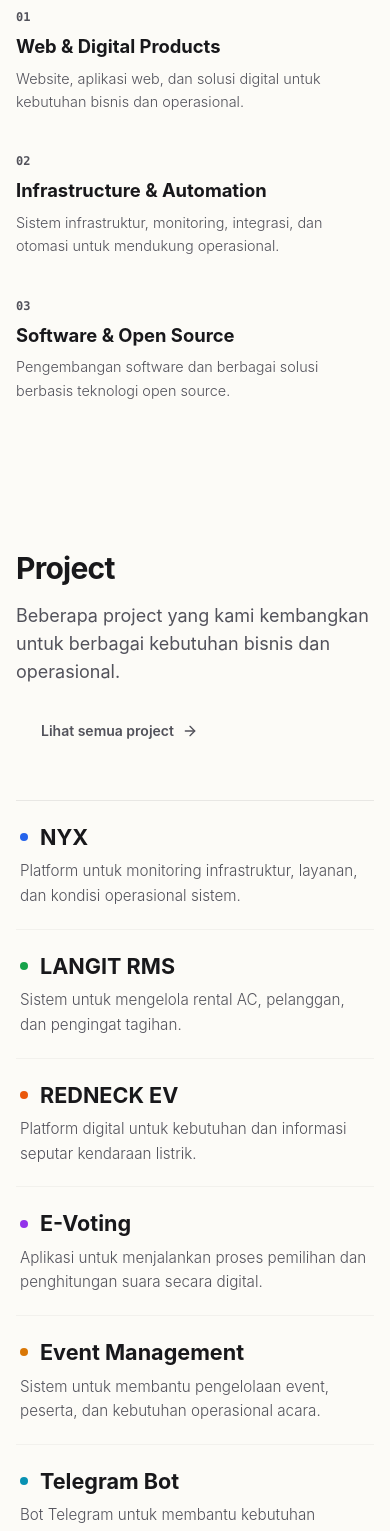
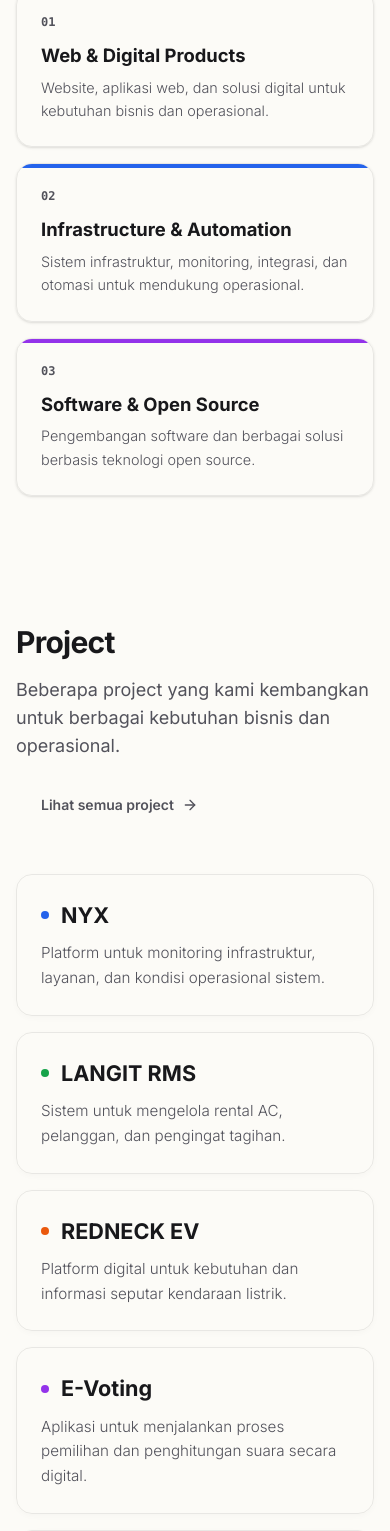
Before and after one commit to trisfproject/trisfproject.github.io, a React (Vite) app: page / in a window 390 px wide. Shown: the part 1003-2534 px from the top of the page. Built offline with nearby package versions, Linux system fonts and the light colour scheme.

Commit message:
style: add Inter font, refactor projects and services sections with card-based layouts and responsive styling

```diff
--- a/index.html
+++ b/index.html
@@ -21,6 +21,11 @@
     />
     <meta name="author" content="TRISF PROJECT" />
     <meta name="theme-color" content="#ffffff" />
+
+    <link rel="preconnect" href="https://fonts.googleapis.com">
+    <link rel="preconnect" href="https://fonts.gstatic.com" crossorigin>
+    <link href="https://fonts.googleapis.com/css2?family=Inter:wght@300;400;500;600;700;800&display=swap" rel="stylesheet">
+
     <link rel="canonical" href="https://trisf.my.id/" />
     <meta property="og:type" content="website" />
     <meta property="og:site_name" content="TRISF PROJECT" />
--- a/src/sections/Projects.jsx
+++ b/src/sections/Projects.jsx
@@ -53,16 +53,16 @@
           </Reveal>
         </div>
 
-        <div className="flex flex-col border-t border-line-site mt-4 md:mt-0">
+        <div className="flex flex-col sm:border-t sm:border-line-site mt-4 md:mt-0">
           {featuredProjects.map((project, index) => (
             <Reveal key={project.title} delay={index * 0.1}>
-              <div className="group flex flex-col py-5 sm:py-8 border-b border-line-site/50 md:border-line-site hover:bg-black/[0.01] dark:hover:bg-white/[0.01] transition-colors duration-300">
-                <div className="flex flex-col md:flex-row md:items-center md:gap-24 w-full px-1 sm:px-6">
+              <div className="group flex flex-col p-6 sm:p-0 sm:py-8 bg-surface sm:bg-transparent border border-line-site sm:border-x-0 sm:border-t-0 sm:border-b sm:border-line-site/50 rounded-2xl sm:rounded-none mb-4 sm:mb-0 shadow-[0_2px_8px_-2px_rgba(0,0,0,0.04)] sm:shadow-none hover:bg-black/[0.01] dark:hover:bg-white/[0.01] transition-all duration-300 active:scale-[0.98] sm:active:scale-100">
+                <div className="flex flex-col md:flex-row md:items-center md:gap-24 w-full sm:px-6">
                   <h3 className={`text-[1.35rem] sm:text-2xl font-bold text-text-main min-w-[200px] shrink-0 flex items-center gap-3 transition-colors duration-300 ${getProjectColors(project).hover}`}>
-                    <span className={`size-2 rounded-full ${getProjectColors(project).dot}`} />
+                    <span className={`size-2 rounded-full shrink-0 ${getProjectColors(project).dot}`} />
                     {project.title}
                   </h3>
-                  <p className="mt-1.5 md:mt-0 text-[0.95rem] sm:text-lg text-text-muted leading-relaxed font-light">
+                  <p className="mt-2.5 md:mt-0 text-[0.95rem] sm:text-lg text-text-muted leading-relaxed font-light">
                     {project.description}
                   </p>
                 </div>
--- a/src/sections/Services.jsx
+++ b/src/sections/Services.jsx
@@ -9,6 +9,7 @@
     icon: Layout,
     color: 'text-brand-green',
     hoverColor: 'group-hover:text-brand-green',
+    bgAccent: 'bg-brand-green',
   },
   {
     title: 'Infrastructure & Automation',
@@ -16,6 +17,7 @@
     icon: Server,
     color: 'text-brand-blue',
     hoverColor: 'group-hover:text-brand-blue',
+    bgAccent: 'bg-brand-blue',
   },
   {
     title: 'Software & Open Source',
@@ -23,6 +25,7 @@
     icon: Smartphone,
     color: 'text-brand-purple',
     hoverColor: 'group-hover:text-brand-purple',
+    bgAccent: 'bg-brand-purple',
   },
 ];
 
@@ -38,12 +41,14 @@
           </div>
         </Reveal>
 
-        <div className="grid grid-cols-1 md:grid-cols-3 gap-0 md:gap-8 lg:gap-12">
+        <div className="grid grid-cols-1 md:grid-cols-3 gap-4 md:gap-8 lg:gap-12">
           {services.map((service, index) => {
             return (
               <Reveal key={service.title} delay={index * 0.1}>
-                <div className="group flex flex-col py-5 md:py-0 border-b border-line-site/40 md:border-b-0 last:border-b-0">
-                  <span className={`text-xs md:text-sm font-mono font-bold mb-2 md:mb-4 transition-colors duration-300 text-text-muted ${service.color}`}>
+                <div className="group flex flex-col relative overflow-hidden p-6 md:p-4 lg:p-0 bg-surface md:bg-transparent border border-line-site md:border-transparent rounded-2xl md:rounded-xl lg:rounded-none shadow-sm md:shadow-none transition-all duration-300 md:hover:bg-surface md:hover:border-line-site md:hover:shadow-[0_4px_20px_-4px_rgba(0,0,0,0.05)] active:scale-[0.98] md:active:scale-100">
+                  <div className={`absolute top-0 left-0 w-full h-1 md:w-0 md:group-hover:w-full transition-all duration-500 ${service.bgAccent}`} />
+
+                  <span className={`text-xs md:text-sm font-mono font-bold mb-3 md:mb-4 transition-colors duration-300 text-text-muted ${service.color}`}>
                     {String(index + 1).padStart(2, '0')}
                   </span>
                   <div className="flex flex-col">
```
